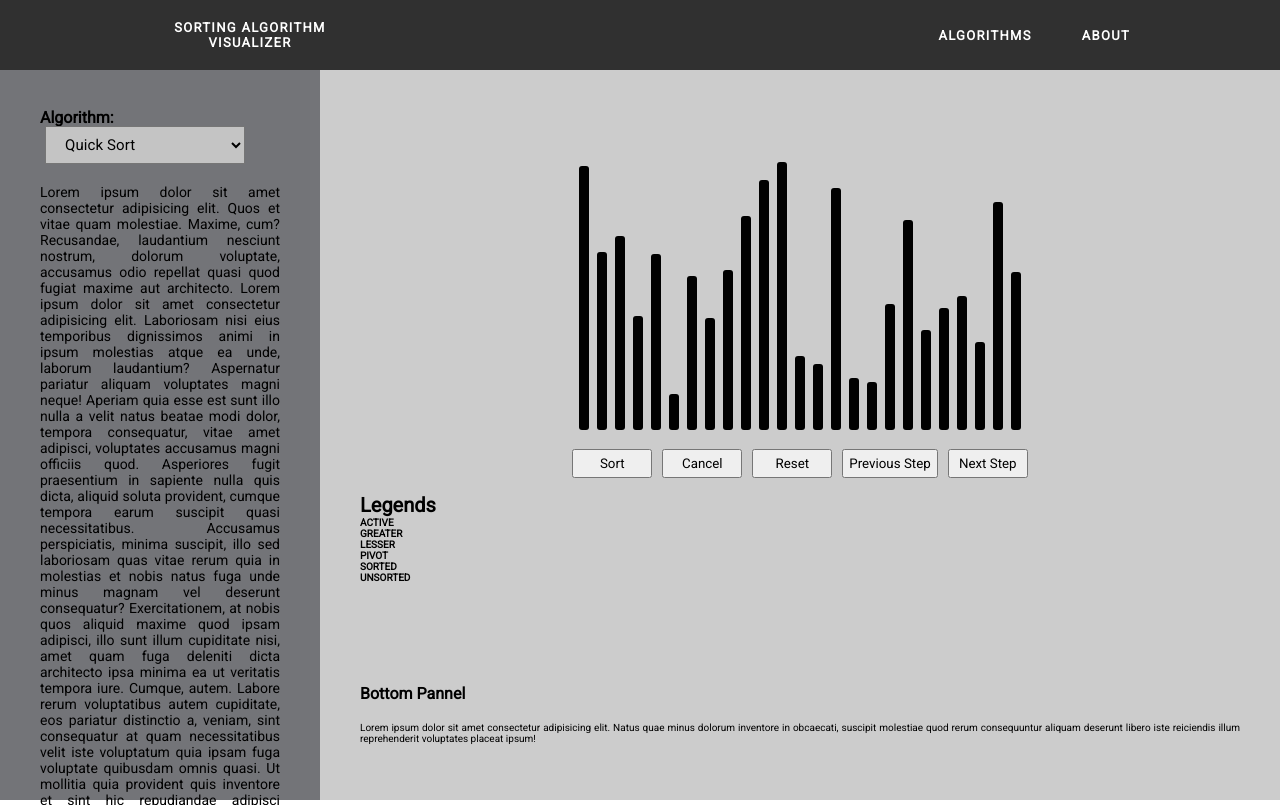
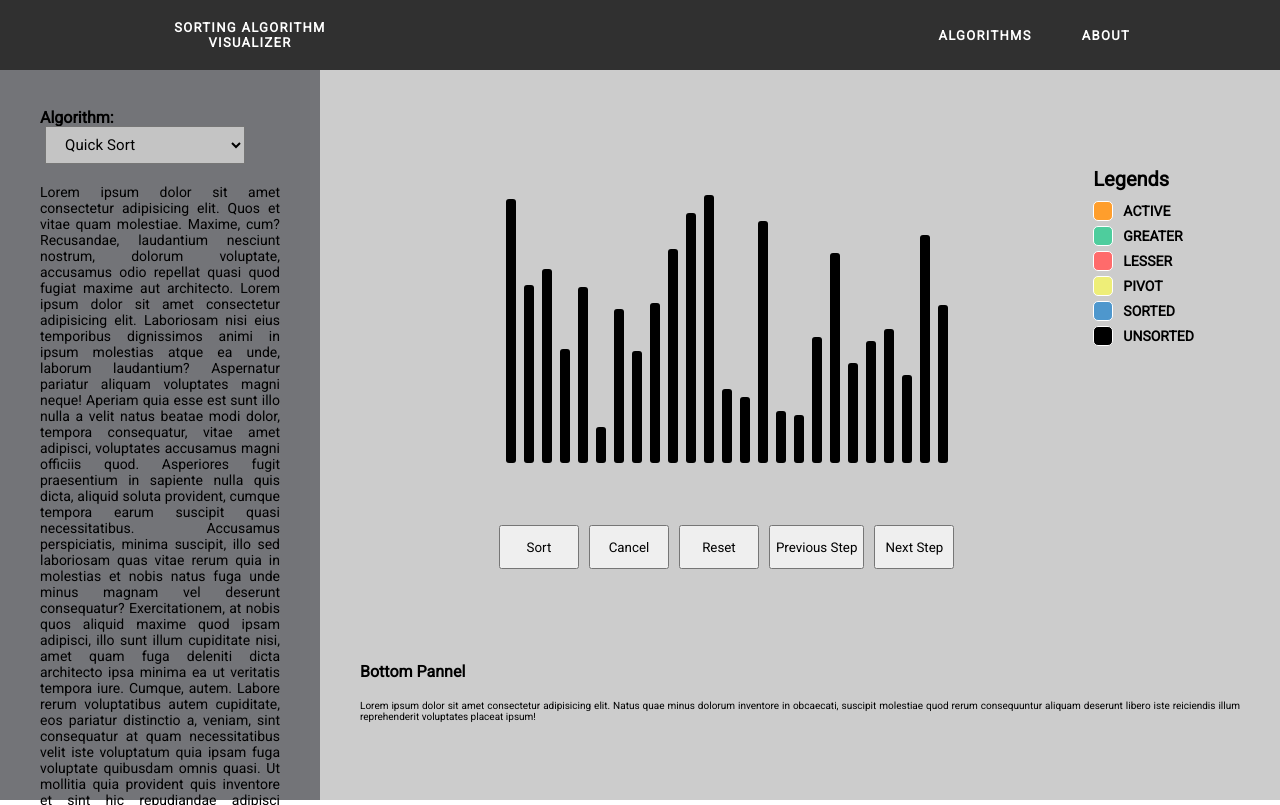
Before and after one commit to bkrmadtya/sorting-algorithm-visualizer, a React app: page / in a window 1280 px wide. Built offline with nearby package versions, Linux system fonts and the light colour scheme.

Commit message:
feat: changed layout of main panel with grid and added styling for legend container and legend components

```diff
--- a/src/app.scss
+++ b/src/app.scss
@@ -123,7 +123,17 @@ a {
 
 	.mainPanel {
 		grid-area: main;
-		display: flex;
+		display: grid;
+		grid-template-columns: repeat(6, 1fr);
+		grid-template-areas:
+			'. . . . . .'
+			'. . . . . .'
+			'. . . . . .'
+			'. . . . . .'
+			'barContainer barContainer barContainer barContainer barContainer legend'
+			'barContainer barContainer barContainer barContainer barContainer legend'
+			'barContainer barContainer barContainer barContainer barContainer legend'
+			'controls controls controls controls controls . ';
 		flex-direction: column;
 		justify-content: center;
 		background-color: var(--mainPanelBg);
@@ -131,8 +141,8 @@ a {
 		text-align: justify;
 
 		& > .barContainer {
+			grid-area: barContainer;
 			height: 30rem;
-			position: relative;
 			display: flex;
 			flex-direction: row;
 			justify-content: center;
@@ -150,6 +160,7 @@ a {
 		}
 
 		& > .controls {
+			grid-area: controls;
 			display: flex;
 			flex-direction: row;
 			justify-content: center;
@@ -159,6 +170,29 @@ a {
 				margin: 0.5rem;
 				padding: 0.5rem;
 				min-width: 8rem;
+			}
+		}
+
+		& .legendContainer {
+			grid-area: legend;
+
+			&__header {
+				margin-bottom: 1rem;
+			}
+			& .legend {
+				display: flex;
+				flex-direction: row;
+				align-items: center;
+				font-size: 1.4rem;
+				margin: 0.5rem 0rem;
+
+				&__color {
+					height: 2rem;
+					width: 2rem;
+					border: 1px solid white;
+					border-radius: 0.5rem;
+					margin-right: 1rem;
+				}
 			}
 		}
 	}
```
